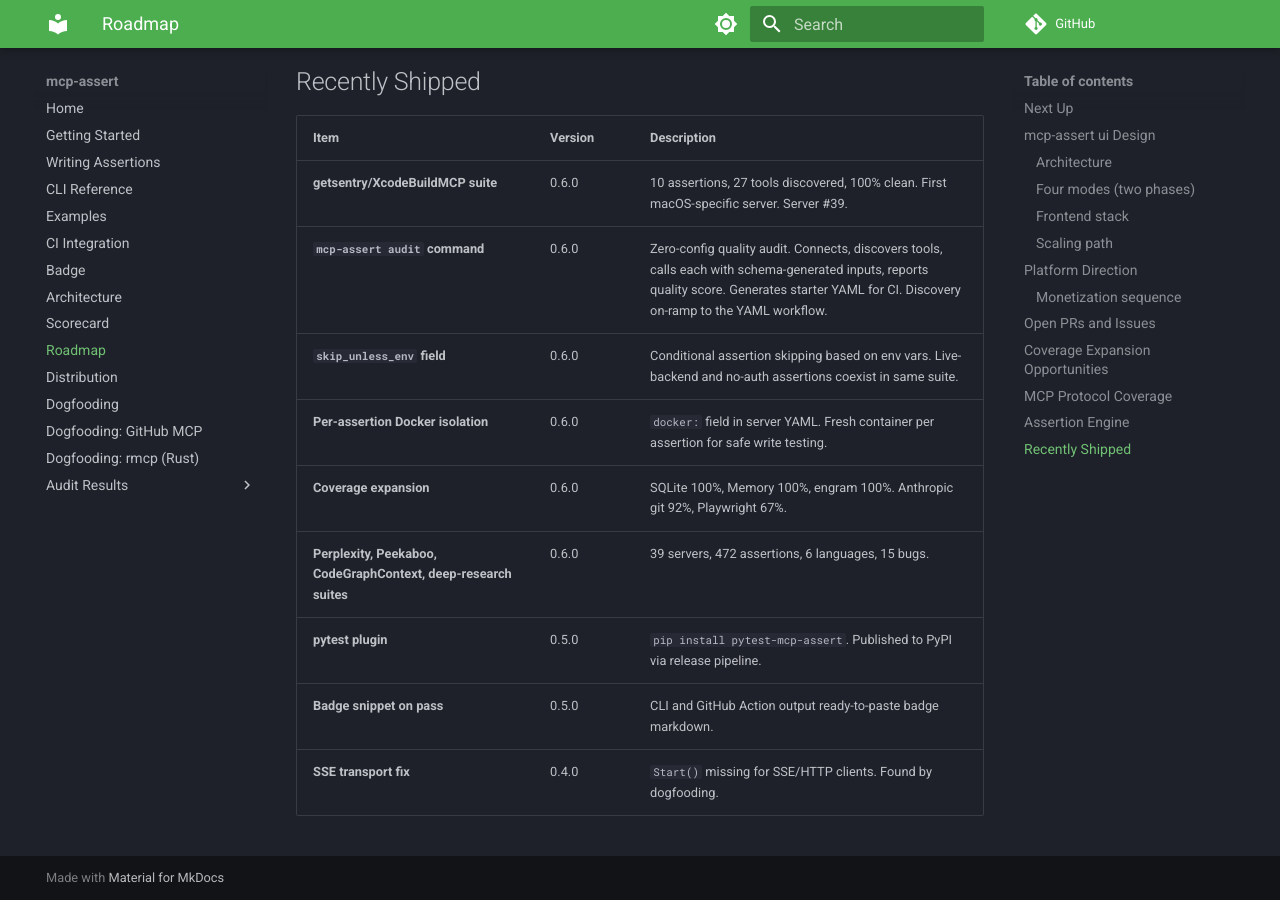
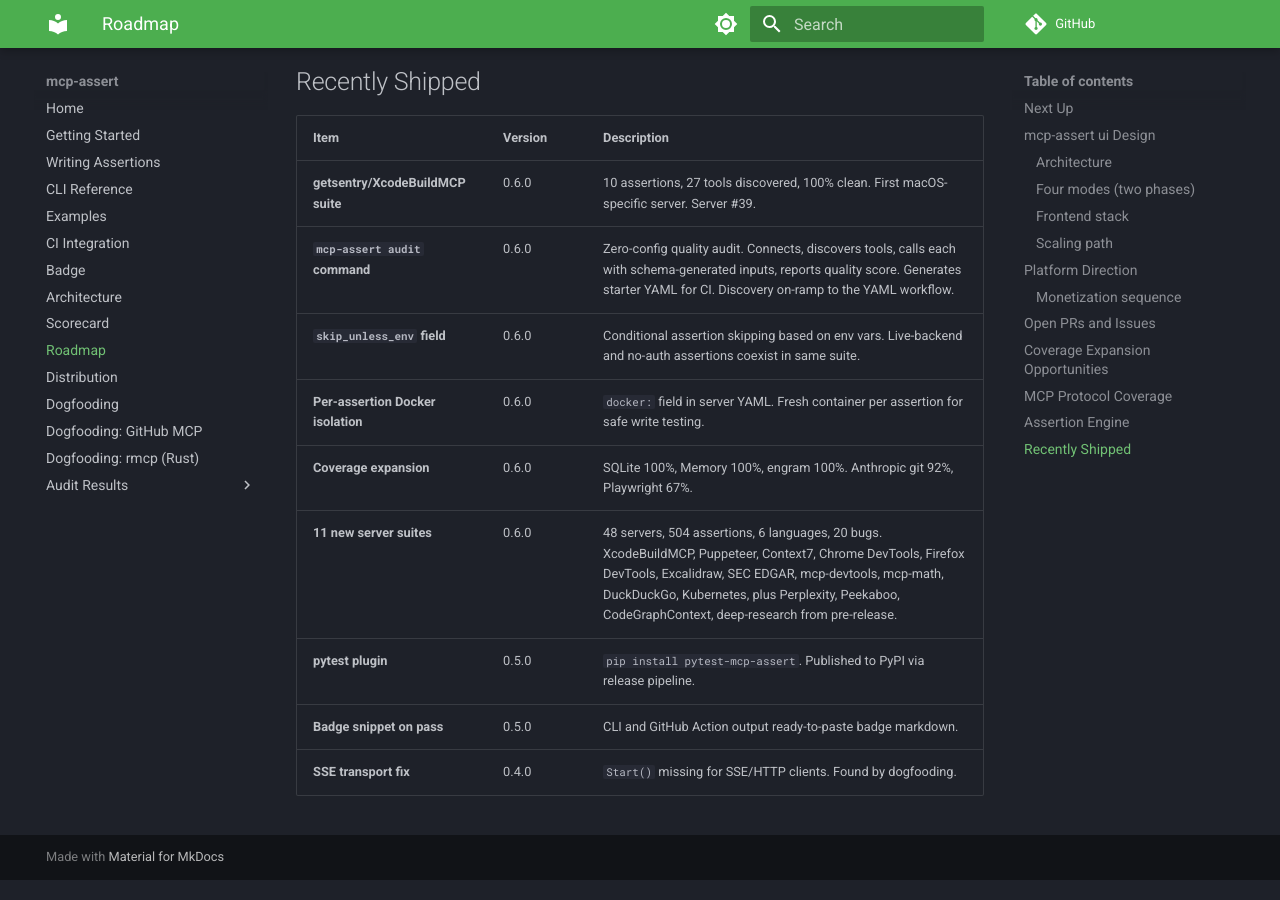
Before and after one commit to blackwell-systems/mcp-assert, an MkDocs documentation site: the page built from docs/roadmap.md, in a window 1280 px wide and 900 px high, scrolled down 5389 px. Built offline with MkDocs 1.6.1 and Material for MkDocs 9.7.7, drawn with Linux system fonts in a browser that asks for light colours; comment, search, counter and statistics services are not loaded.

Commit message:
docs: update all stale counts to 48 servers, 504 assertions, 20 bugs

```diff
--- a/docs/roadmap.md
+++ b/docs/roadmap.md
@@ -141,7 +141,7 @@
 | **`skip_unless_env` field** | 0.6.0 | Conditional assertion skipping based on env vars. Live-backend and no-auth assertions coexist in same suite. |
 | **Per-assertion Docker isolation** | 0.6.0 | `docker:` field in server YAML. Fresh container per assertion for safe write testing. |
 | **Coverage expansion** | 0.6.0 | SQLite 100%, Memory 100%, engram 100%. Anthropic git 92%, Playwright 67%. |
-| **Perplexity, Peekaboo, CodeGraphContext, deep-research suites** | 0.6.0 | 39 servers, 472 assertions, 6 languages, 15 bugs. |
+| **11 new server suites** | 0.6.0 | 48 servers, 504 assertions, 6 languages, 20 bugs. XcodeBuildMCP, Puppeteer, Context7, Chrome DevTools, Firefox DevTools, Excalidraw, SEC EDGAR, mcp-devtools, mcp-math, DuckDuckGo, Kubernetes, plus Perplexity, Peekaboo, CodeGraphContext, deep-research from pre-release. |
 | **pytest plugin** | 0.5.0 | `pip install pytest-mcp-assert`. Published to PyPI via release pipeline. |
 | **Badge snippet on pass** | 0.5.0 | CLI and GitHub Action output ready-to-paste badge markdown. |
 | **SSE transport fix** | 0.4.0 | `Start()` missing for SSE/HTTP clients. Found by dogfooding. |
```
Also changed, not shown: CHANGELOG.md (+1 -1 lines), FEATURES.md (+1 -1 lines), README.md (+2 -2 lines), docs/distribution.md (+1 -1 lines), docs/examples.md (+1 -1 lines), docs/getting-started.md (+1 -1 lines).
